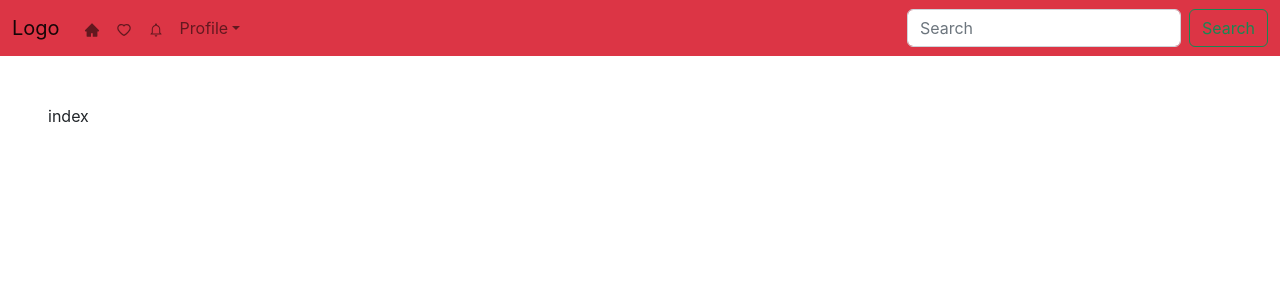
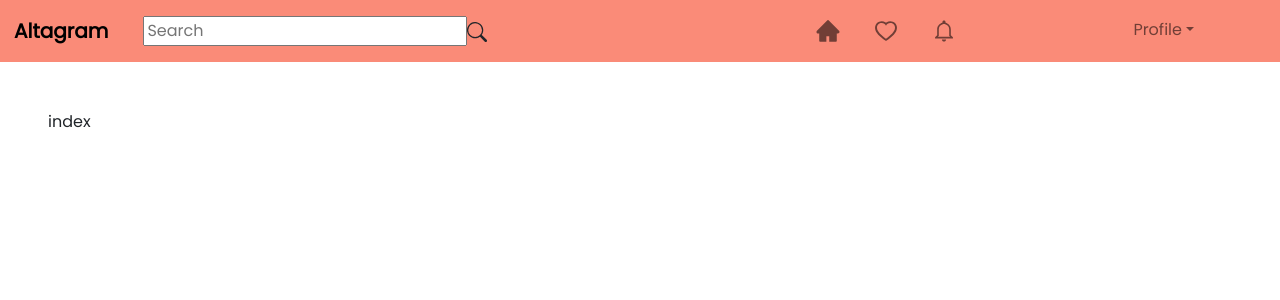
Before and after one commit to Group4-Project-FE-BE/altagram-app, a React (Create React App) app: page / in a window 1280 px wide. Shown: the top 300 px of the page. Built offline with nearby package versions, Linux system fonts and the light colour scheme.

Commit message:
update navbar

```diff
--- a/src/components/Layout.jsx
+++ b/src/components/Layout.jsx
@@ -1,13 +1,13 @@
 import React from "react";
 import NavScroll from "./NavBar";
 
-function Layout({ children }) {
+function Layout() {
   return (
     <div>
       <div>
+        <NavBar/>
         <NavScroll />
       </div>
-      {children}
     </div>
   );
 }
--- a/src/components/NavBar.jsx
+++ b/src/components/NavBar.jsx
@@ -1,43 +1,57 @@
-import Button from "react-bootstrap/Button";
 import Container from "react-bootstrap/Container";
+import "../styles/App.css";
 import Form from "react-bootstrap/Form";
 import Nav from "react-bootstrap/Nav";
 import Navbar from "react-bootstrap/Navbar";
 import NavDropdown from "react-bootstrap/NavDropdown";
 import { AiFillHome, AiOutlineHeart } from "react-icons/ai";
 import { IoMdNotificationsOutline } from "react-icons/io";
+import { BsSearch } from "react-icons/bs";
 
 function NavScroll() {
   return (
-    <Navbar bg="danger" expand="lg" className="">
+    <Navbar expand="lg" className="background-nav d-flex">
       <Container fluid>
-        <Navbar.Brand href="#">Logo</Navbar.Brand>
-
+          <Navbar.Brand href="/" className="fw-bold text-black">
+            Altagram
+          </Navbar.Brand>
+        <div>
           <Navbar.Toggle aria-controls="navbarScroll" />
           <Navbar.Collapse id="navbarScroll">
-          <Nav className="me-auto my-2 my-lg-0" style={{ maxHeight: "100px" }} navbarScroll>
-            <Nav.Link href="#action1">
-              <AiFillHome />
+            <Form className="search d-flex">
+              <div>
+                <input
+                  type="search"
+                  placeholder="Search"
+                  className="custom-search"
+                />
+                <BsSearch style={{ width: "20px", height: "20px" }} />
+              </div>
+            </Form>
+
+            <Nav
+              className="button-nav me-auto my-2 my-lg-0"
+              style={{ maxHeight: "100px" }}
+              navbarScroll
+            >
+              <Nav.Link href="#action1" className="home">
+                <AiFillHome style={{ width: "26px", height: "26px" }} />
               </Nav.Link>
-            <Nav.Link href="#action2">
-              <AiOutlineHeart />
+              <Nav.Link href="#action2" className="love">
+                <AiOutlineHeart style={{ width: "26px", height: "26px" }} />
               </Nav.Link>
-            <Nav.Link href="#">
-              <IoMdNotificationsOutline />
+              <Nav.Link href="#" className="notif">
+                <IoMdNotificationsOutline style={{ width: "26px", height: "26px" }} />
               </Nav.Link>
-            <NavDropdown title="Profile" id="navbarScrollingDropdown">
+              <NavDropdown title="Profile" id="navbarScrollingDropdown" className="profile">
                 <NavDropdown.Item href="#action3">DASHBOARD</NavDropdown.Item>
                 <NavDropdown.Item href="#action4">PROFIL</NavDropdown.Item>
                 <NavDropdown.Divider />
                 <NavDropdown.Item href="#action5">LOG OUT</NavDropdown.Item>
               </NavDropdown>
             </Nav>
-
-          <Form className="d-flex">
-            <Form.Control type="search" placeholder="Search" className="me-2" aria-label="Search" />
-            <Button variant="outline-success">Search</Button>
-          </Form>
           </Navbar.Collapse>
+        </div>
       </Container>
     </Navbar>
   );
--- a/src/pages/index.jsx
+++ b/src/pages/index.jsx
@@ -1,11 +1,14 @@
 import React from "react";
-import Layout from "../components/Layout";
+import NavBar from "../components/NavBar";
 
 function App() {
   return (
-    <Layout>
-      <div className="p-5 font-black">index</div>
-    </Layout>
+    <>
+      <NavBar />
+      <div className="p-5 font-blue">index</div>
+
+
+    </>
   );
 }
 
--- a/src/styles/App.css
+++ b/src/styles/App.css
@@ -2,37 +2,27 @@
   text-align: center;
 }
 
-.App-logo {
-  height: 40vmin;
-  pointer-events: none;
+.search{
+  margin-right: 20rem;
 }
 
-@media (prefers-reduced-motion: no-preference) {
-  .App-logo {
-    animation: App-logo-spin infinite 20s linear;
-  }
+.home{
+  margin-right: 1rem;
 }
 
-.App-header {
-  background-color: #282c34;
-  min-height: 100vh;
-  display: flex;
-  flex-direction: column;
-  align-items: center;
-  justify-content: center;
-  font-size: calc(10px + 2vmin);
-  color: white;
+.love{
+  margin-right: 1rem;
 }
 
-.App-link {
-  color: #61dafb;
+.notif{
+  margin-right: 10rem;
 }
 
-@keyframes App-logo-spin {
-  from {
-    transform: rotate(0deg);
-  }
-  to {
-    transform: rotate(360deg);
-  }
+.profile{
+  margin-right: 4rem;
 }
+
+.background-nav{
+  border: 2px solid #FA8B78;
+  background-color: #FA8B78;
+}
--- a/src/styles/index.css
+++ b/src/styles/index.css
@@ -1,6 +1,6 @@
 body {
   margin: 0;
-  font-family: -apple-system, BlinkMacSystemFont, 'Segoe UI', 'Roboto', 'Oxygen',
+  font-family: poppins, -apple-system, BlinkMacSystemFont, 'Segoe UI', 'Roboto', 'Oxygen',
     'Ubuntu', 'Cantarell', 'Fira Sans', 'Droid Sans', 'Helvetica Neue',
     sans-serif;
   -webkit-font-smoothing: antialiased;
```
Lines whose indentation alone changed are shown as unchanged.
